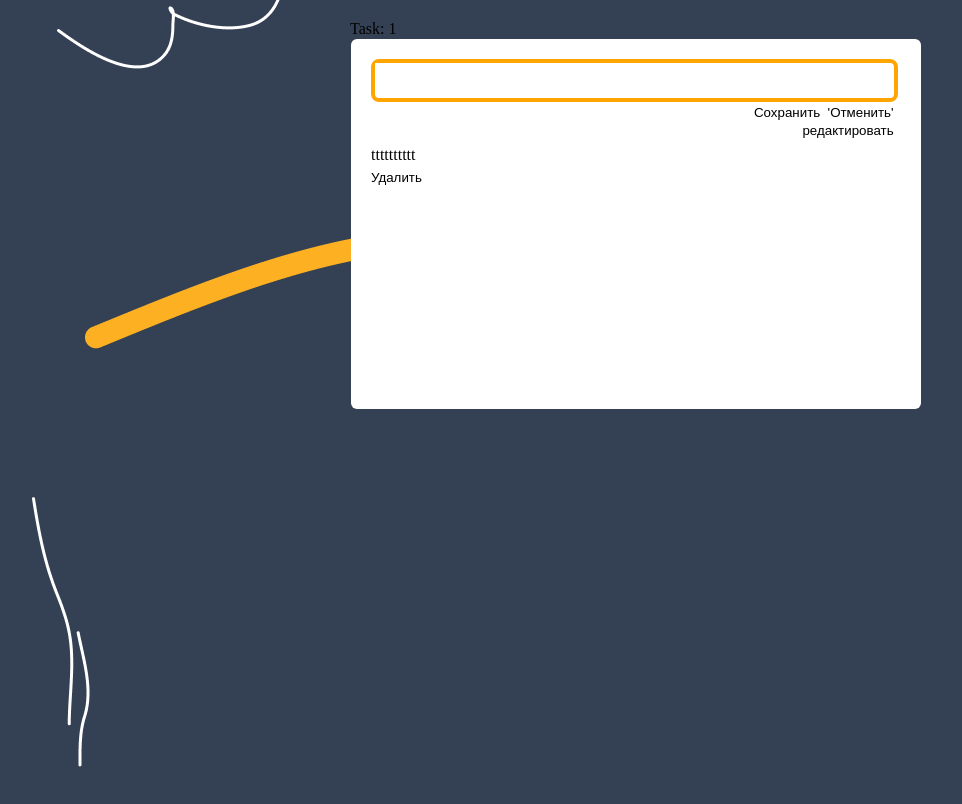
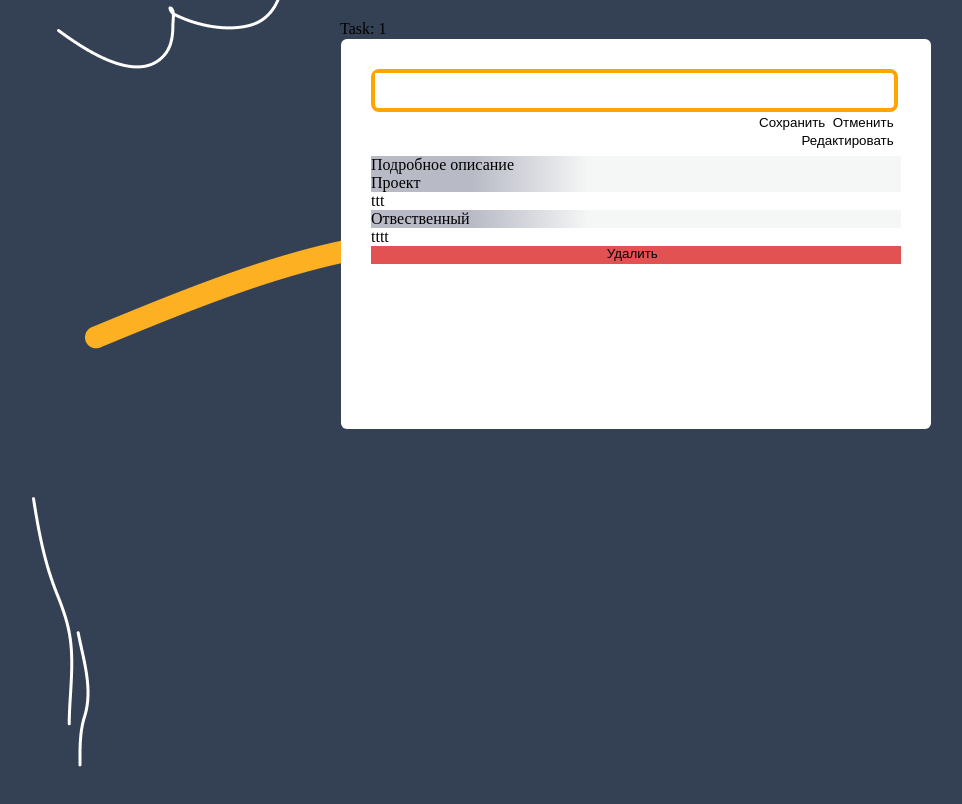
Before and after one commit to Polevov96/GpnDZ, a Vue app: page /tasklist/1 in a window 1280 px wide. Shown: the top 804 px of the page, without its empty margins (24-986 px from the left). Built offline with nearby package versions, Linux system fonts and the light colour scheme.

Commit message:
additional functional

```diff
--- a/src/components/forms/WrapperTask.vue
+++ b/src/components/forms/WrapperTask.vue
@@ -1,7 +1,7 @@
 <template>
   <div class="wrapper">
     <EditingTaskForm />
-    <InfoTaskForm />
+    <InfoTaskForm :selectedItem="getTaskList"/>
   </div>
 </template>
 
@@ -16,12 +16,25 @@ export default {
     EditingTaskForm,
     InfoTaskForm
   },
-};
+  props: {
+      selectedItem: {
+        type: Object,
+        default: null,
+      },
+},
+computed: {
+    getTaskList() {
+      // console.log(this.$store.getters.taskListOpenTaskFilter(this.$route.params.id))
+      return this.$store.getters.taskListOpenTaskFilter(this.$route.params.id);
+      // return this.$store.state.taskList;
+    },
+}
+}
 </script>
 
 <style scoped>
 .wrapper {
-  padding: 20px;
+  padding: 30px;
   width: 530px;
   height: 330px;
   background-color: white;
--- a/src/components/ui/EditingTaskForm.vue
+++ b/src/components/ui/EditingTaskForm.vue
@@ -6,15 +6,15 @@
         type="text"
       />
     </div>
-    <div  class="search-edit-form_btn">
+    <div class="search-edit-form_btn">
       <BtnInFormVue class="BtnSave" label="Сохранить" />
       <BtnInFormVue
         class="BtnCancel"
-        label="'Отменить'"
+        label="Отменить"
       />
     </div>
     <div class="search-edit-form_btn">
-      <BtnInFormVue  label="редактировать" />
+      <BtnInFormVue  label="Редактировать" />
     </div>
   </div>
 </template>
--- a/src/components/ui/InfoTaskForm.vue
+++ b/src/components/ui/InfoTaskForm.vue
@@ -1,20 +1,25 @@
 <template>
     <div class="task_list-form">
-      <div class="task_list-form_btn">
+      <div class="">
         <div label="Подробное описание" />
-        <span>ttt</span>
+        <div class = "a">Подробное описание</div>
+        <span v-if="selectedItem">{{selectedItem.text}}</span>
       </div>
-      <div class="task_list-form_btn">
+      <div class="">
         <div label="Проект" />
+        <div class="a">Проект</div>
         <span> ttt</span>
       </div>
-      <div class="task_list-form_btn">
+      <div class="">
         <div label="Отвественный" />
+        <div class="a">Отвественный</div>
         <span>tttt</span>
       </div>
       <div>
       </div>
-      <BtnInFormVue class="Delete_button" label="Удалить" />
+      <div class="delete_button">
+      <BtnInFormVue  label="Удалить"/>
+    </div>
     </div>
   </template>
 
@@ -27,13 +32,23 @@
     components: {
       BtnInFormVue,
     },
+    props: {
+      selectedItem: {
+        type: Object,
+        default: null,
+      },
+}
+
 
   };
   </script>
 
   <style scoped>
-  .Delete_button {
-
+  .delete_button {
+    display: flex;
+  align-items: center;
+  justify-content: center;
+  background-color: rgb(226, 82, 82);
   }
   .task_list-form {
     margin-bottom: 15px;
@@ -41,6 +56,12 @@
 
   .task_list-form_btn {
     flex-direction: row;
-    display: inline-flex;
+
+  }
+  .a {
+    background: #b8bac6; /* Old browsers */
+background: -moz-linear-gradient(left, #b8bac6 0%, #b8bac6 19%, #f5f6f6 41%, #f5f6f6 41%, #f5f6f6 41%, #f5f6f6 41%, #f5f6f6 46%, #f5f6f6 59%, #f5f6f6 95%);
+background: -webkit-linear-gradient(left, #b8bac6 0%,#b8bac6 19%,#f5f6f6 41%,#f5f6f6 41%,#f5f6f6 41%,#f5f6f6 41%,#f5f6f6 46%,#f5f6f6 59%,#f5f6f6 95%);
+background: linear-gradient(to right, #b8bac6 0%,#b8bac6 19%,#f5f6f6 41%,#f5f6f6 41%,#f5f6f6 41%,#f5f6f6 41%,#f5f6f6 46%,#f5f6f6 59%,#f5f6f6 95%);
   }
   </style>
--- a/src/components/ui/SearhEditForm.vue
+++ b/src/components/ui/SearhEditForm.vue
@@ -13,7 +13,7 @@
       <BtnInFormVue
         @click="handleTaskClick"
         class="BtnCancel"
-        label="'Отменить'"
+        label="Отменить"
       />
     </div>
     <div v-else class="search-edit-form_btn">
--- a/src/components/ui/TaskItem.vue
+++ b/src/components/ui/TaskItem.vue
@@ -2,7 +2,8 @@
   <div v-bind:class="[{ 'task-item_active': isCurrentTaskEdit }, 'task-item']">
     <StatusBtnVue @click="handleStatusClick" :isActive="task.isActive" />
     <div :class="task.isActive ? 'task__text_active' : ''">
-      <div @click="handleTaskClick" class="taskItemText">
+      <!-- @click="handleTaskClick" -->
+      <div  class="taskItemText">
         <span @click="openTask">{{ task.text }}</span>
       </div>
     </div>
@@ -34,7 +35,8 @@ export default {
     openTask: function () {
       console.log(this.task.id)
         if (this.task.id) {
-          this.$router.push("/tasklist/:id");
+          this.$router.push("/tasklist/" + this.task.id);
+          // this.$store.dispatch("openTask",this.task.id);
         } else {
           alert('error');
         }
@@ -45,19 +47,19 @@ export default {
     handleTaskDelete: function () {
       this.$store.dispatch("deleteTask", this.task.id);
     },
-    handleTaskClick: function () {
-      if (
-        this.$store.state.editTaskId === this.task.id &&
-        this.$store.state.isEdit
-      ) {
-        this.resetTaskText();
-        this.$store.dispatch("deactivateTask");
-        return;
-      }
+    // handleTaskClick: function () {
+    //   if (
+    //     this.$store.state.editTaskId === this.task.id &&
+    //     this.$store.state.isEdit
+    //   ) {
+    //     this.resetTaskText();
+    //     this.$store.dispatch("deactivateTask");
+    //     return;
+    //   }
 
-      this.$store.dispatch("activateTask", this.task.id);
+    //   this.$store.dispatch("activateTask", this.task.id);
 
-    },
+    // },
     resetTaskText: function () {
       this.newTaskText = "";
     },
--- a/src/store/index.js
+++ b/src/store/index.js
@@ -35,8 +35,23 @@ export const store = new Vuex.Store({
 
       return state.taskList;
     },
+    taskListOpenTaskFilter: (state) => id => {
+      // if (state.filter === taskFiltersConstants.OPEN_TASK) {
+        // eslint-disable-next-line
+  //  debugger;
+        return state.taskList.find((item) => item.id === parseInt(id));
+      // }
+      // return state.taskList;
+    }
   },
   mutations: {
+    // OPEN_TASK:(state, payload) => {
+    //   state.taskList.map((task) => {
+    //     if (task.id === payload) {
+
+    //     }
+    //   });
+    // },
     SET_TASK: (state, payload) => {
       state.taskList = payload;
     },
@@ -141,6 +156,9 @@ export const store = new Vuex.Store({
     setTaskFilter: function (context, payload) {
       context.commit("SET_TASK_FILTER", payload);
     },
+    openTask: function(context, payload) {
+      context.commit("OPEN_TASK", payload);
+    }
   },
   modules: {},
 });
--- a/src/utils/constants/index.js
+++ b/src/utils/constants/index.js
@@ -4,6 +4,7 @@ export const taskFiltersConstants = {
 	"ALL": "all",
 	"IN_PROGRESS": "inProgress",
 	"DONE": "done",
+	"OPEN_TASK": "openTask",
 }
 
 export const apiConstants = {
--- a/src/views/TaskPage.vue
+++ b/src/views/TaskPage.vue
@@ -1,8 +1,8 @@
 <template>
 <!-- TODO: реализовать разметку html как в фигме, ссылка: https://www.figma.com/file/PV8ykTmSylYveoSWLgUrNI/Todo-List?node-id=402%3A218&t=2aoMFEg7Am5IOb7b-0 -->
 <div class="task">
-  <div>Task: {{ $route.params.id  }}</div>
-  <WrapperTask />
+  <div>Task: {{ $route.params.id  }} {{getTaskList}}</div>
+  <WrapperTask :selectedItem="getTaskList"/>
 </div>
 </template>
 
@@ -14,8 +14,20 @@ export default {
     name: "TaskPage",
     // TODO: реализовать логику компонента.
 
-    components: { WrapperTask }
-};
+    components: { WrapperTask },
+  // created() {
+  //   const serchId = this.$route.params.id;
+  //   this.selectedItem = this.$store.getters.taskListOpenTaskFilter(serchId);
+  // }
+  computed: {
+    getTaskList() {
+      // console.log(this.$store.getters.taskListOpenTaskFilter(this.$route.params.id))
+      return this.$store.getters.taskListOpenTaskFilter(this.$route.params.id);
+      // return this.$store.state.taskList;
+    },
+
+}
+}
 
 </script>
 
```
